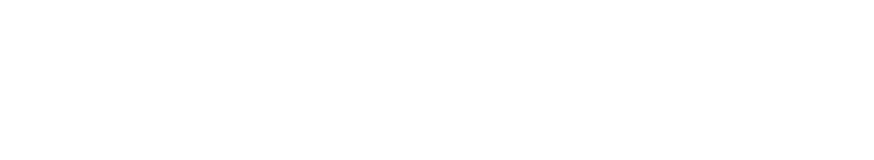
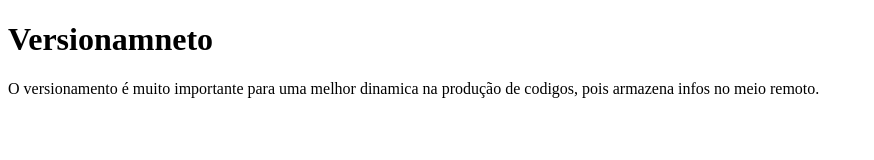
Before and after one commit to calux2000/Versionamento, a plain HTML site: page index.html in a window 1280 px wide. Shown: the whole page, without its empty margins (0-874 px from the left). Drawn offline with Linux system fonts and the light colour scheme.

Commit message:
Versionamneto
h1  e p sobre versionamneto

```diff
--- a/index.html
+++ b/index.html
@@ -6,6 +6,7 @@
     <title>Document</title>
 </head>
 <body>
-
+    <h1>Versionamneto</h1>
+    <p>O versionamento é muito importante para uma melhor dinamica na produção de codigos, pois armazena infos no meio remoto.</p>
 </body>
 </html>
```
